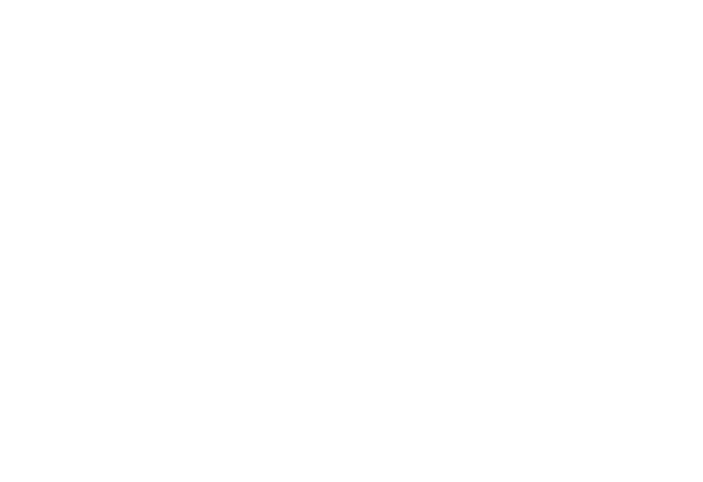
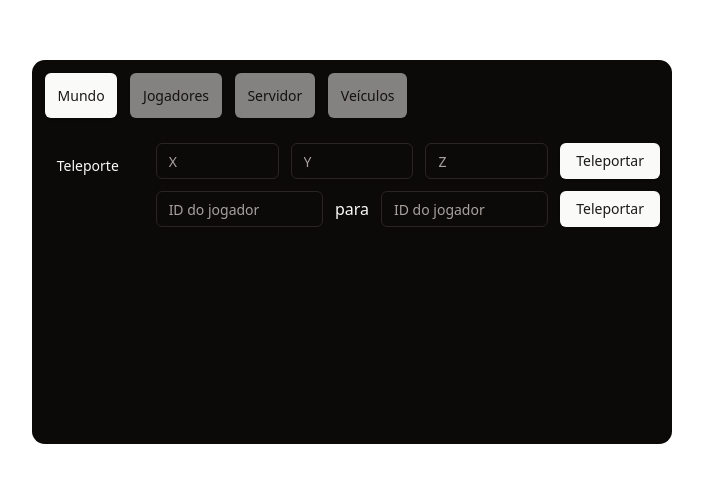
Before and after one commit to pyurips/datalife-old, a React (Vite) app in the folder src/webviews/main_interface/: page / in a window 1280 px wide. Shown: the part 148-630 px from the top of the page, without its empty margins (288-991 px from the left). Built offline with nearby package versions, Linux system fonts and the light colour scheme.

Commit message:
feat: add error message to admin panel world

```diff
--- a/src/webviews/main_interface/src/App.tsx
+++ b/src/webviews/main_interface/src/App.tsx
@@ -17,6 +17,7 @@
         {screen === 'characterMenu' && <CharacterMenu />}
         {screen === 'characterCustomization' && <CharacterCustomization />}
         {screen === 'adminPanel' && <AdminPanel />}
+        <AdminPanel />
       </main>
     </ThemeProvider>
   );
--- a/src/webviews/main_interface/src/components/admin_panel/world_teleport.tsx
+++ b/src/webviews/main_interface/src/components/admin_panel/world_teleport.tsx
@@ -6,13 +6,19 @@
 export default function WorldTeleport() {
   const [toCoords, setToCoords] = useState({ x: '', y: '', z: '' });
 
-  const { fetchData: toCoordsFetch } = useRequester(
+  const { responseData: toCoordsData, fetchData: toCoordsFetch } = useRequester(
     'admin_world_tele_to_coords',
     false
   );
 
   return (
     <div className="w-full flex flex-col gap-3">
+      {toCoordsData?.error && (
+        <p className="text-red-500 text-[0.9vw] px-[1vw]">
+          {toCoordsData?.error}
+        </p>
+      )}
+
       <div className="flex flex-row gap-3">
         <Input
           placeholder="X"
```
